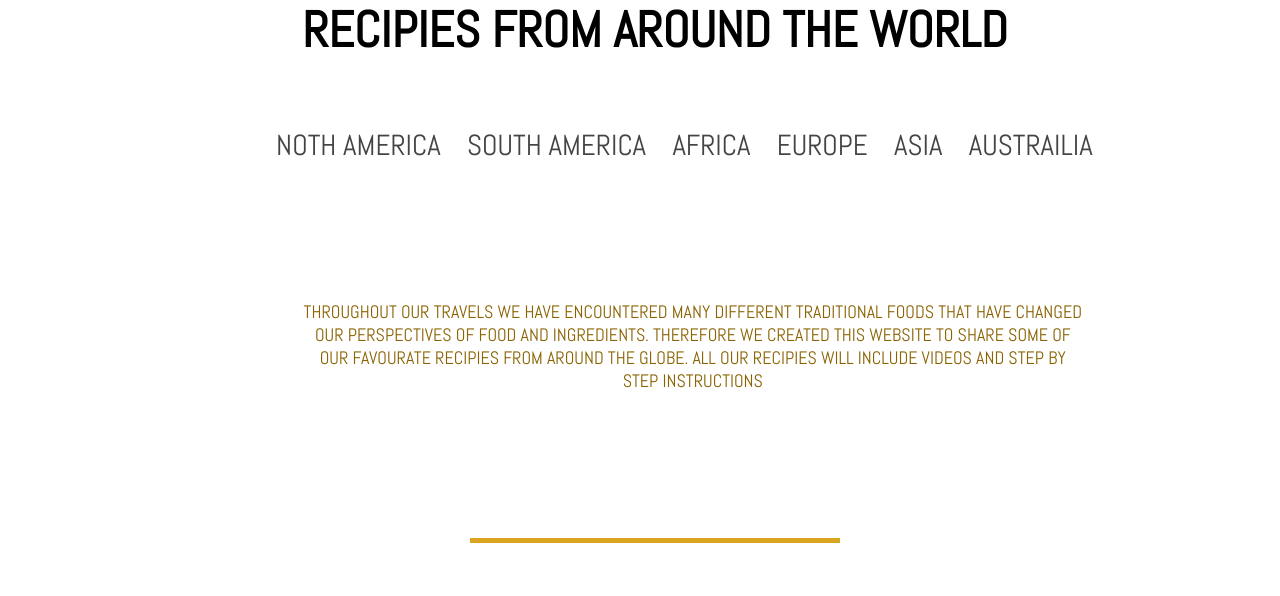
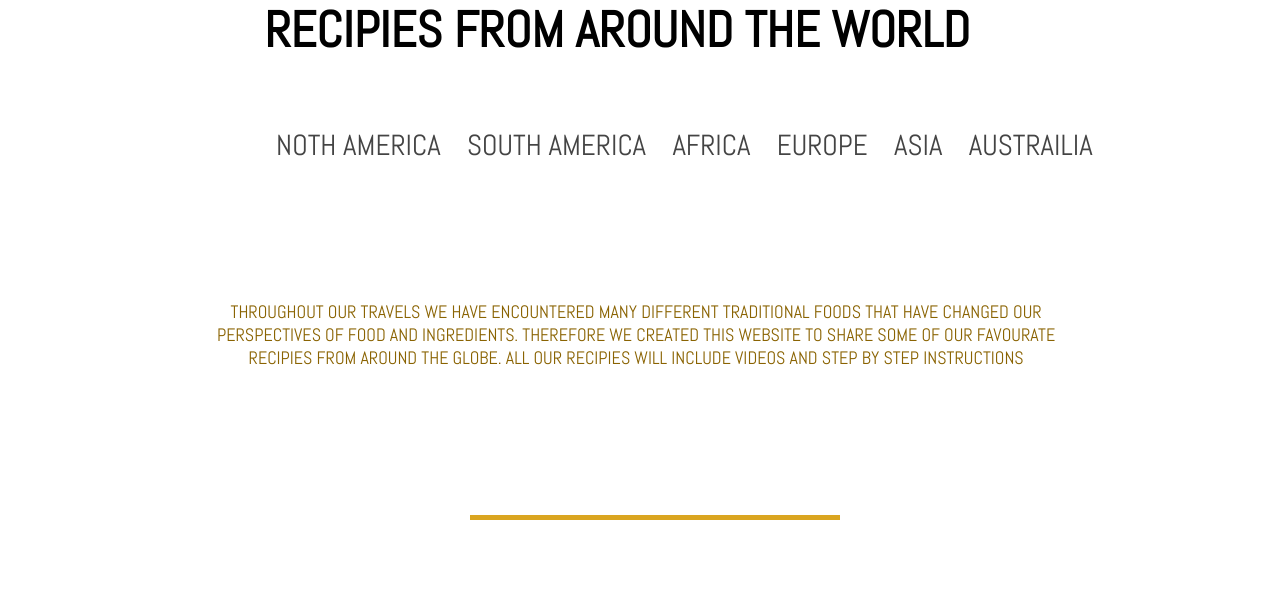
Before and after one commit to Hannen98/travellingchef, a plain HTML site: page Recipes.html in a window 1280 px wide. Shown: the part 204-800 px from the top of the page. Drawn offline with Linux system fonts and the light colour scheme.

Commit message:
update5
changed heading and paragraph padding.

```diff
--- a/Recipes.html
+++ b/Recipes.html
@@ -31,6 +31,7 @@ h1{
       margin: 0px 0px 0px 0px;
       padding: 0px 0px 0px 0px;
       text-transform: uppercase;
+    padding-right: 2cm;
   }
 
 h3 {
@@ -98,7 +99,7 @@ height: 5px;
 
   .continents {
      padding-left: 6cm;
-     padding-right: 2cm;
+     padding-right: 3cm;
      display: inline-block;
      list-style: none;
      text-decoration: none;
@@ -199,7 +200,7 @@ height: 5px;
 
         </div>
 
-        <p style="font-size: 18px; color: rgb(138, 99, 2);"> Throughout our travels we have encountered many different traditional foods that have changed our perspectives of food and ingredients. Therefore we created this website to share some of our favourate recipies from around the globe. All our recipies will include videos and step by step instructions </p>
+        <p style="font-size: 18px; color: rgb(138, 99, 2);padding-right: 5cm; padding-left: 4cm;"> Throughout our travels we have encountered many different traditional foods that have changed our perspectives of food and ingredients. Therefore we created this website to share some of our favourate recipies from around the globe. All our recipies will include videos and step by step instructions </p>
 
     <br>
     <br><br><br>
```
